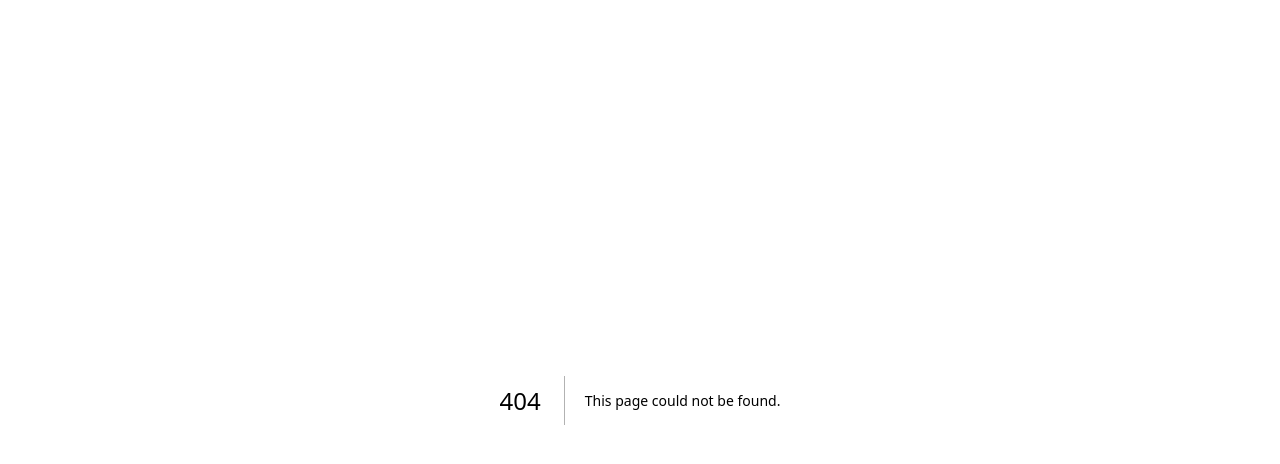
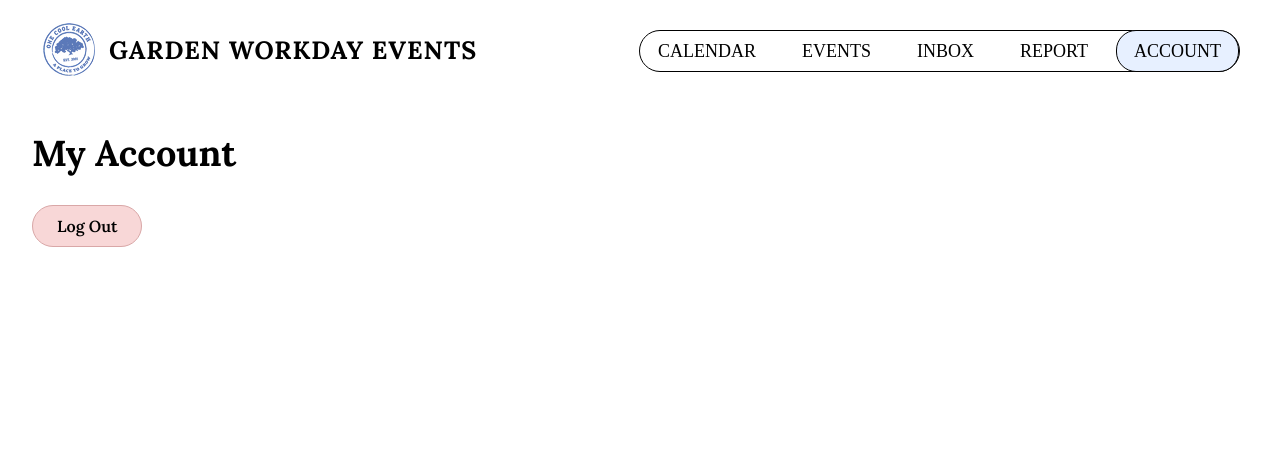
Before and after one commit to hack4impact-calpoly/one-cool-earth-25, a Next.js app: page /admin-account in a window 1280 px wide. Before the commit this address had no page. Shown: the top 464 px of the page. Built offline with nearby package versions, Linux system fonts and the light colour scheme; no server answers; a web font is replaced by a local one.

Commit message:
fix: created an admin account page

```diff
--- /dev/null
+++ b/src/app/admin-account/page.tsx
@@ -0,0 +1,33 @@
+"use client";
+
+import { useClerk } from "@clerk/nextjs";
+import { useRouter } from "next/navigation";
+import NavBar from "@/components/Navbar";
+
+export default function AccountPage() {
+  const { signOut } = useClerk();
+  const router = useRouter();
+
+  async function handleLogout() {
+    await signOut();
+    router.push("/login");
+  }
+
+  return (
+    <div>
+      <NavBar mode="Admin" />
+      <main className="p-8 font-lora">
+        <h1 className="text-4xl font-bold">My Account</h1>
+        <div className="mt-8">
+          <button
+            type="button"
+            onClick={handleLogout}
+            className="rounded-full border border-[#d9a7a7] bg-[#f8d7d7] px-6 py-2 font-semibold text-black transition hover:brightness-95 active:brightness-90"
+          >
+            Log Out
+          </button>
+        </div>
+      </main>
+    </div>
+  );
+}
--- a/src/components/Navbar.tsx
+++ b/src/components/Navbar.tsx
@@ -18,7 +18,7 @@ const NAV_LINKS: Record<NavMode, NavItem[]> = {
     { label: "Events", href: "/admin-events" },
     { label: "Inbox", href: "/inbox" },
     { label: "Report", href: "/report" },
-    { label: "Account", href: "/account" },
+    { label: "Account", href: "/admin-account" },
   ],
   VolunteerNotLoggedIn: [
     { label: "Calendar", href: "/calendar" },
```
